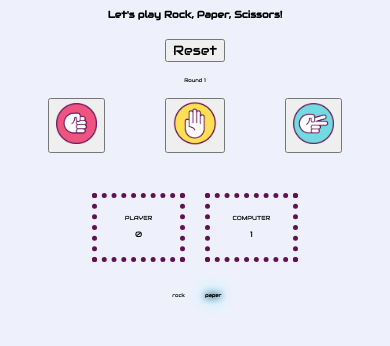
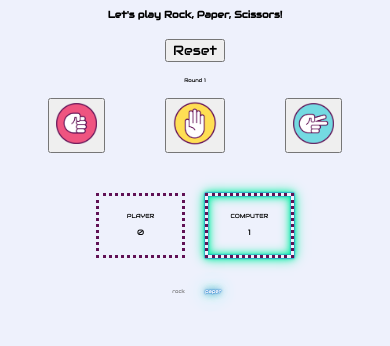
Before and after one commit to LisaS7/RockPaperScissors, a plain HTML site: page index.html in a window 390 px wide. Both pictures are taken after a click on the button 76 px from the left and 125 px from the top of the page. Drawn offline with Linux system fonts and the light colour scheme.

Commit message:
glowing scoreboard

```diff
--- a/game.js
+++ b/game.js
@@ -45,9 +45,16 @@ function scoreboard(playerPoints, computerPoints) {
     scoreText[1].textContent = computerPoints;
 }
 
+function toggleGlowboard(boardID, remove=false) {
+    if (remove) {
+        document.getElementById(boardID).classList.remove('scoreboard-neon');
+    } else {
+        document.getElementById(boardID).classList.add('scoreboard-neon');
+    }
+}
+
 function displayHistory(playerSelection, computerSelection, winner) {
-    const playerDisplay = document.getElementById('player-history');
-    const computerDisplay = document.getElementById('computer-history');
+
     let playerText = document.createElement("p");
     let computerText = document.createElement("p");
 
@@ -56,10 +63,19 @@ function displayHistory(playerSelection, computerSelection, winner) {
 
     if (winner === 'computer') {
         computerText.classList.add('winner-history');
+        playerText.classList.add('lose-history');
+        toggleGlowboard('scoreboard2');
     } else if (winner === 'player') {
         playerText.classList.add('winner-history');
+        computerText.classList.add('lose-history');
+        toggleGlowboard('scoreboard1');
+    } else {
+        playerText.classList.add('lose-history');
+        computerText.classList.add('lose-history');
     }
 
+    const playerDisplay = document.getElementById('player-history');
+    const computerDisplay = document.getElementById('computer-history');
     playerDisplay.insertBefore(playerText, playerDisplay.firstChild)
     computerDisplay.insertBefore(computerText, computerDisplay.firstChild)
 }
@@ -95,6 +111,8 @@ let round = 0;
 // Runs one round when a button is clicked
 choiceButtons.forEach((button) => {
     button.addEventListener('click', () => {
+        toggleGlowboard('scoreboard1', remove=true);
+        toggleGlowboard('scoreboard2', remove=true);
 
         let playerSelection = button.value;
         let computerSelection = computerChoice();
--- a/index.html
+++ b/index.html
@@ -14,7 +14,7 @@
         <div class="flex-container reset-button">
             <button id="reset">Reset</button>
         </div>
-        <p id="messageText">Choose your weapon to start the game:</p>
+        <p id="messageText">Winner is the first to 5 points.<br>Choose your weapon to start the game:</p>
     </header>
 
     <div class="flex-container choice-buttons">
--- a/style.css
+++ b/style.css
@@ -1,8 +1,9 @@
 :root {
     --main-bg-color: #eef1fc;
     --scoreboard-border: #601155;
-    --neon1: #03b7f8;
-    --neon2: #034760;
+    --lose-text: rgb(124, 124, 126);
+    --neon1: #0568ca;
+    --neon2: #02f0a1;
   }
 
 
@@ -33,7 +34,6 @@ p {
 }
 
 .choice-buttons > button {
-    justify-content: center;
     max-width: 110px;
     margin: 0px 30px 0px 30px;
 }
@@ -61,7 +61,19 @@ p {
 .scoreboard {
     padding: 10px;
     width: 40%;
-    border: 5px dotted var(--scoreboard-border);
+    border: 3px dotted var(--scoreboard-border);
+}
+
+.scoreboard-neon {
+    box-shadow:
+        0 0 1px var(--neon1),
+        0 0 2px var(--neon1),
+        0 0 6px var(--neon2),
+        0 0 12px var(--neon2),
+        inset 0 0 1px var(--neon1),
+        inset 0 0 2px var(--neon1),
+        inset 0 0 6px var(--neon2),
+        inset 0 0 12px var(--neon2);
 }
 
 .player-name {
@@ -76,14 +88,18 @@ p {
 
 .winner-history {
     font-weight: bold;
-  text-shadow:
-  0 0 7px ,
-  0 0 10px var(--neon1),
-  0 0 21px var(--neon1),
-  0 0 42px var(--neon1),
-  0 0 82px var(--neon2),
-  0 0 92px var(--neon2),
-  0 0 102px var(--neon2),
-  0 0 151px var(--neon2);
+    color: #fff;
+    text-shadow:
+        0 0 1px var(--neon1),
+        0 0 2px var(--neon1),
+        0 0 6px var(--neon1),
+        0 0 12px var(--neon2),
+        0 0 24px var(--neon2),
+        0 0 92px var(--neon2),
+        0 0 102px var(--neon2),
+        0 0 151px var(--neon2);
+}
 
+.lose-history {
+    color: var(--lose-text);
 }
```
